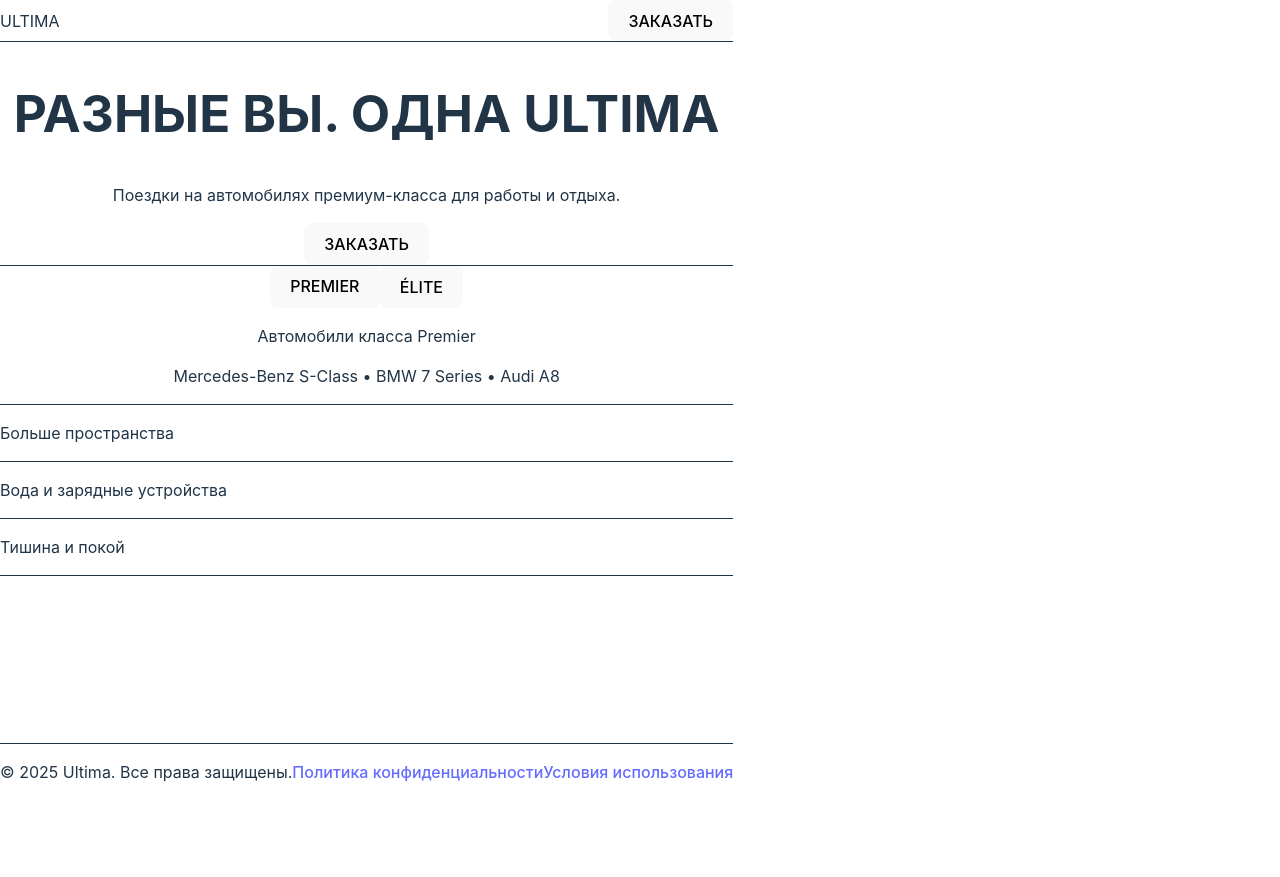
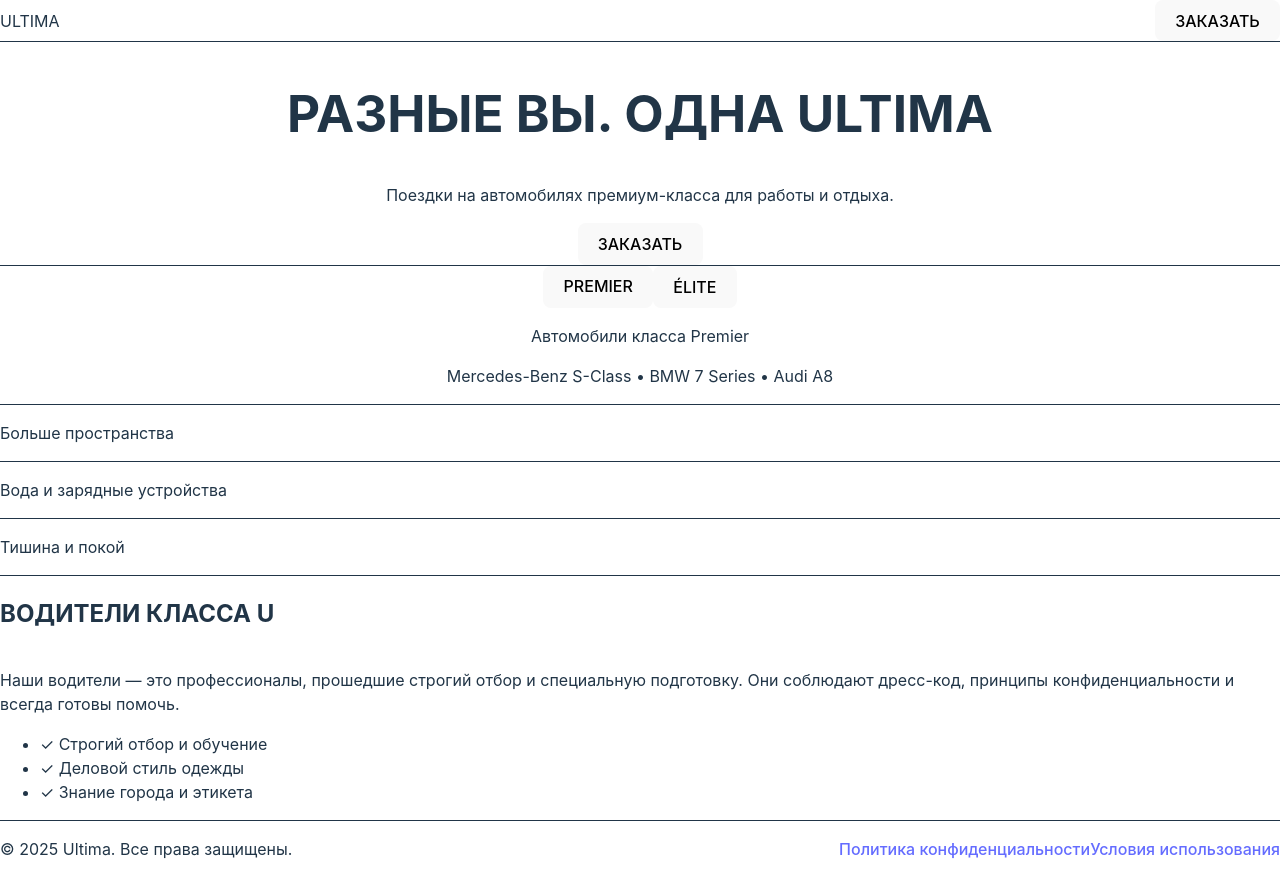
Before and after one commit to q865/EscortHub, a React (Vite) app in the folder webapp/: page / in a window 1280 px wide. Before the commit the page ends 800 px from the top, so only its background shows below. Built offline with nearby package versions, Linux system fonts and the light colour scheme.

Commit message:
feat: Add Driver Quality section

```diff
--- a/webapp/src/App.tsx
+++ b/webapp/src/App.tsx
@@ -1,6 +1,7 @@
 import { Header } from './components/header/Header';
 import { Hero } from './components/hero/Hero';
 import { ServiceTiers } from './components/ServiceTiers';
+import { DriverQuality } from './components/DriverQuality';
 import { Footer } from './components/footer/Footer';
 
 function App() {
@@ -10,6 +11,7 @@ function App() {
       <main className="flex-grow">
         <Hero />
         <ServiceTiers />
+        <DriverQuality />
       </main>
       <Footer />
     </div>
--- /dev/null
+++ b/webapp/src/components/DriverQuality.tsx
@@ -0,0 +1,28 @@
+export const DriverQuality = () => {
+  return (
+    <section className="py-20 bg-black">
+      <div className="container mx-auto px-4 max-w-5xl">
+        <div className="grid md:grid-cols-2 gap-12 items-center">
+          {/* Left Column - Title */}
+          <div>
+            <h2 className="text-5xl md:text-6xl font-bold tracking-tighter uppercase">
+              Водители класса U
+            </h2>
+          </div>
+
+          {/* Right Column - Description */}
+          <div>
+            <p className="text-lg text-gray-400 mb-4">
+              Наши водители — это профессионалы, прошедшие строгий отбор и специальную подготовку. Они соблюдают дресс-код, принципы конфиденциальности и всегда готовы помочь.
+            </p>
+            <ul className="space-y-2 text-lg">
+              <li>✓ Строгий отбор и обучение</li>
+              <li>✓ Деловой стиль одежды</li>
+              <li>✓ Знание города и этикета</li>
+            </ul>
+          </div>
+        </div>
+      </div>
+    </section>
+  );
+};
```
